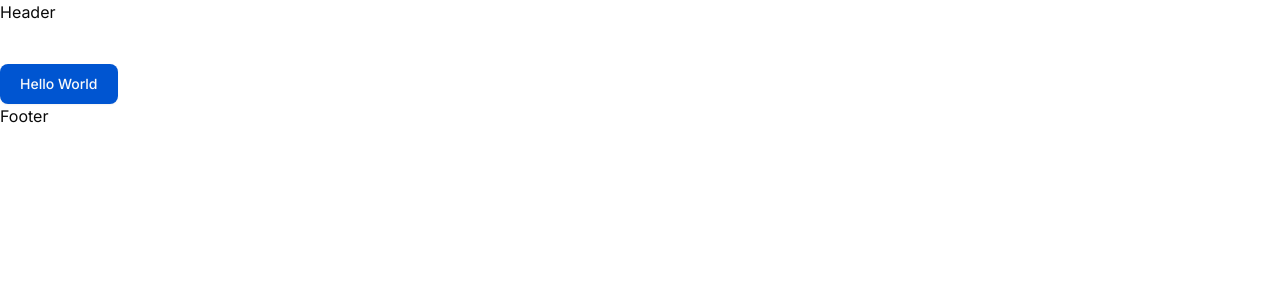
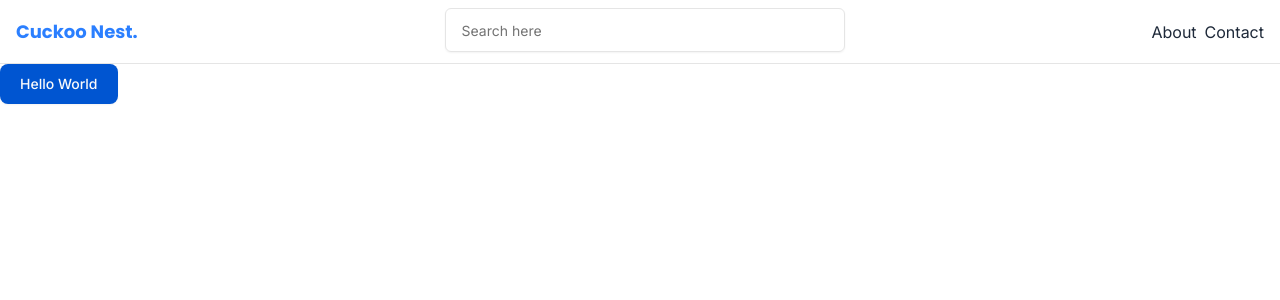
Before and after one commit to AjithPG/cuckoo-nest, a Next.js app: page /auth in a window 1280 px wide. Shown: the top 300 px of the page. Built offline with nearby package versions, Linux system fonts and the light colour scheme.

Commit message:
feast:add navabar

```diff
--- /dev/null
+++ b/src/app/(home)/layout.tsx
@@ -0,0 +1,15 @@
+
+
+interface LayoutProps {
+  children: React.ReactNode;
+}
+
+const layout = ({ children }: LayoutProps) => {
+  return (
+    <div className="grid grid-cols-1 lg:grid-cols-[250px_1fr_250px] h-[calc(100vh-64px)]">
+      {children}
+    </div>
+  );
+};
+
+export default layout;
--- a/src/app/page.tsx
+++ b/src/app/(home)/page.tsx
@@ -1,6 +1,6 @@
 import { Button } from "@/components/ui/button";
-import { RightPanel } from "./components/RightPanel";
-import { SideBar } from "./components/SideBar";
+import { RightPanel } from "../components/RightPanel";
+import { SideBar } from "../components/SideBar";
 import { Input } from "@/components/ui/input";
 import { Progress } from "@/components/ui/progress";
 import { Textarea } from "@/components/ui/textarea";
@@ -10,8 +10,8 @@ import { Label } from "@/components/ui/label";
 
 export default function Home() {
   return (
-    <div className="grid grid-cols-1 lg:grid-cols-[250px_1fr_250px] h-[calc(100vh-64px)]">
-      <SideBar />
+    <div >
+      {/* <SideBar /> */}
       <main className="flex flex-col items-center justify-center space-y-4 p-4">
       <Button>Hello World</Button>
       <Label htmlFor="r1">Default</Label>
@@ -28,7 +28,7 @@ export default function Home() {
 
       </main>
 
-      <RightPanel />
+      {/* <RightPanel /> */}
     </div>
   );
 }
--- a/src/app/components/Header.tsx
+++ /dev/null
@@ -1,6 +0,0 @@
-
-export const Header = () => {
-  return (
-    <header className="h-[64px]">Header</header>
-  )
-}
--- /dev/null
+++ b/src/app/components/Navbar.tsx
@@ -0,0 +1,51 @@
+'use client'
+import Link from "next/link"
+import { Poppins } from "next/font/google"
+import { cn } from "@/lib/utils"
+import { usePathname } from "next/navigation"
+import { Input } from "@/components/ui/input"
+
+const poppins = Poppins({
+  subsets: ["latin"],
+  weight: ["400", "500", "600", "700"],
+})
+
+interface NavbarItemProps {
+  href: string,
+  children: React.ReactNode,
+  isActive?: boolean,
+}
+
+const NavbarItem = ({href,children,isActive}:NavbarItemProps) => {
+  return (
+    <Link href={href} className={cn(" text-gray-800 hover:text-blue-500", isActive && "text-blue-500")}>
+      {children}
+    </Link>
+  )
+
+}
+
+const navbarItems = [
+  {name:"About", href:"/about"},
+  {name:"Contact", href:"/contact"},
+]
+
+export const Navbar = () => {
+  const pathname = usePathname()
+  return (
+    <nav className="h-[64px] flex justify-between border-b bg-white px-4 py-2">
+      <Link href="/" className="flex items-center  text-lg font-bold text-gray-800">
+        <span className={cn("text-blue-500",poppins.className)}>Cuckoo Nest.</span>
+      </Link>
+      <div className="w-full max-w-[400px] hidden lg:flex">
+      <Input placeholder="Search here"/>
+      </div>
+
+      <div className="flex items-center gap-2 hidden lg:flex">
+        {navbarItems.map((item) => (
+          <NavbarItem key={item.name} href={item.href} isActive={pathname === item.href}> {item.name} </NavbarItem>
+        ))}
+        </div>
+    </nav>
+  )
+}
--- a/src/app/layout.tsx
+++ b/src/app/layout.tsx
@@ -1,7 +1,7 @@
 import type { Metadata } from "next";
 import { Roboto,Inter } from "next/font/google";
 import "./globals.css";
-import { Header } from "./components/Header";
+import { Navbar } from "./components/Navbar";
 import {Footer} from "./components/Footer";
 
 const roboto = Roboto({
@@ -24,9 +24,8 @@ export default function RootLayout({
   return (
     <html lang="en">
       <body className={`${inter.className} antialiased`}>
-        <Header/>
+        <Navbar/>
         {children}
-        <Footer/>
       </body>
     </html>
   );
```
